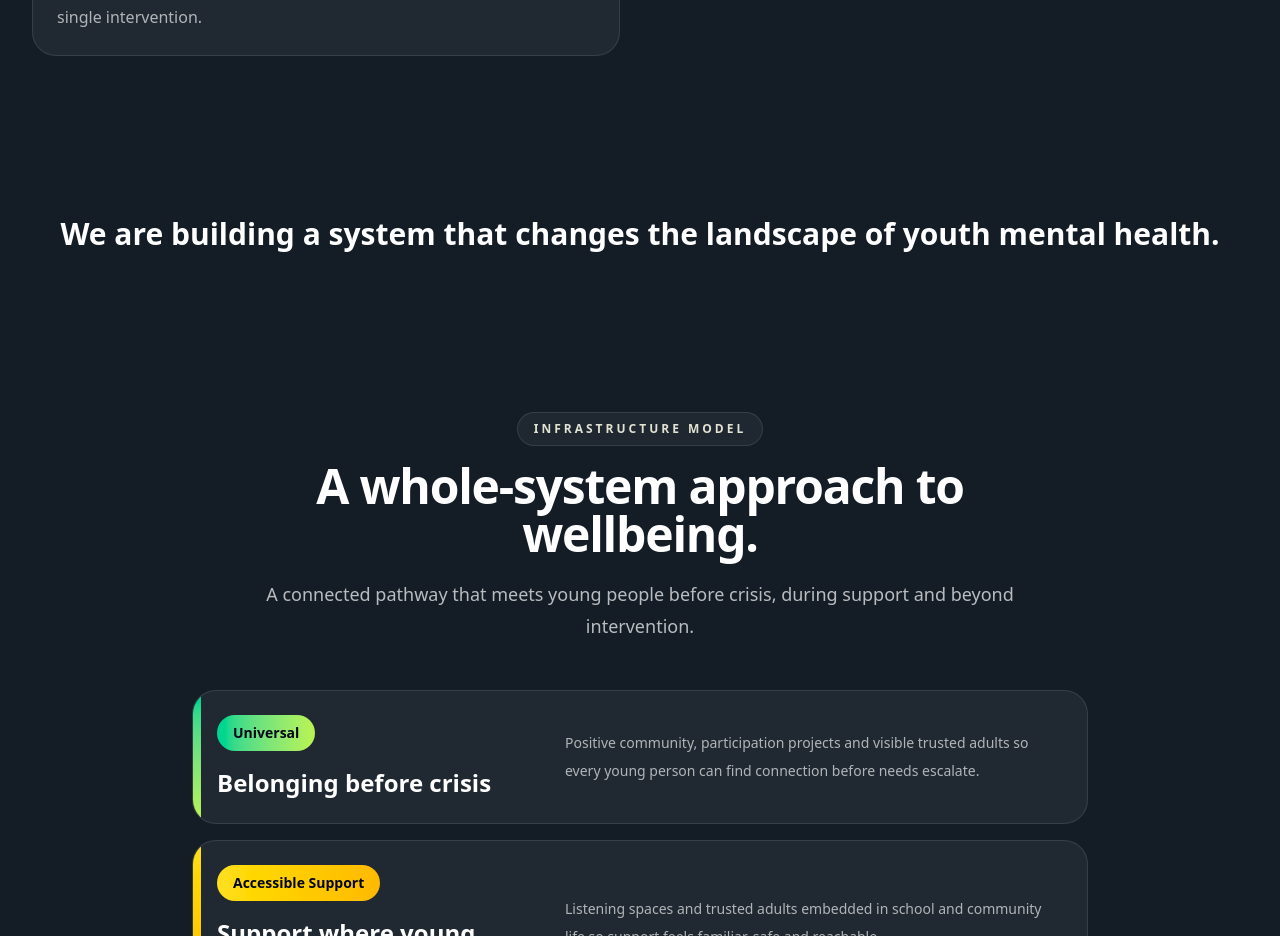
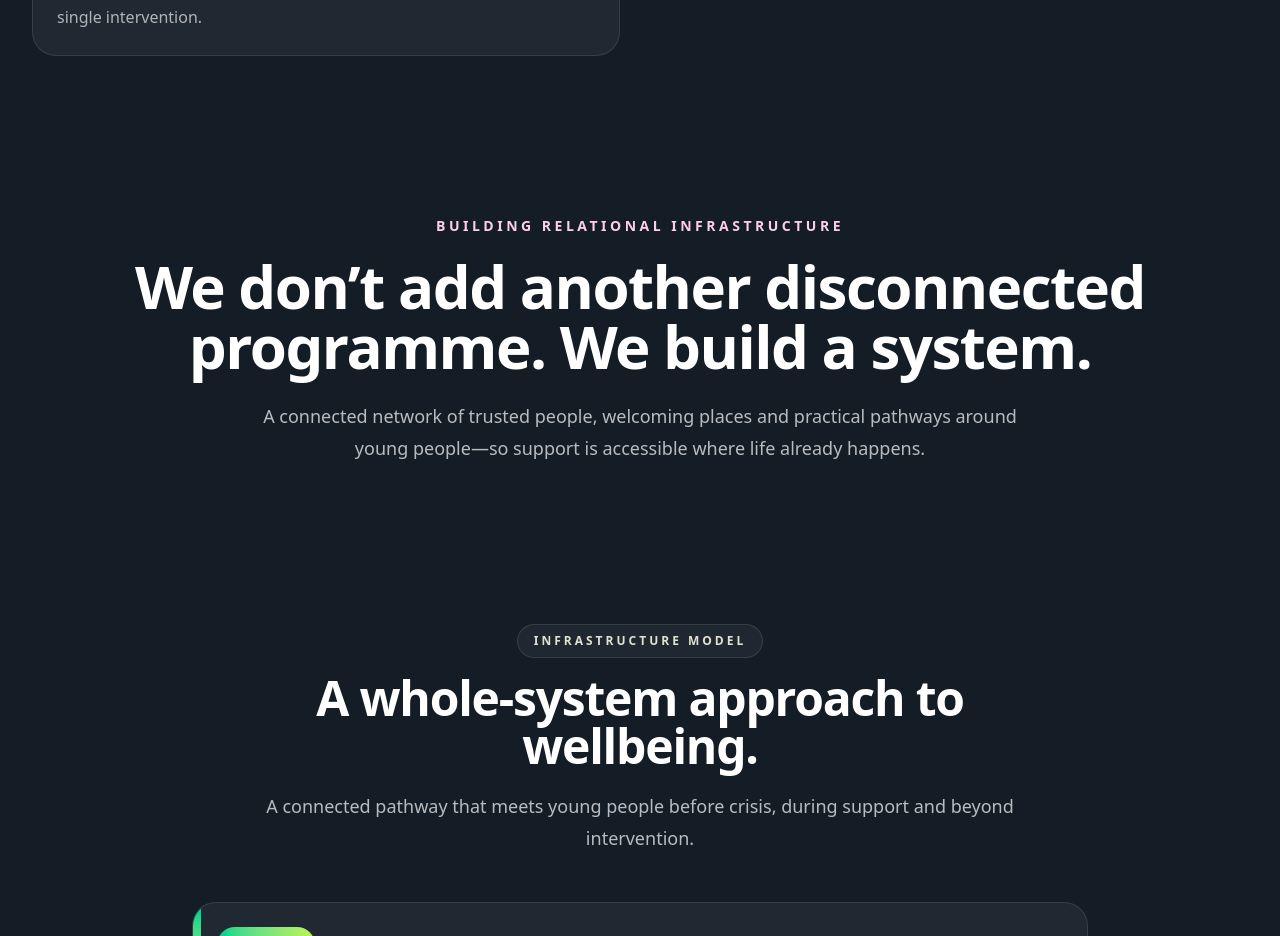
Before and after one commit to tomlambertstlukes-create/overflow-website, a Next.js app: page / in a window 1280 px wide. Shown: the part 2020-2956 px from the top of the page. Built offline with nearby package versions, Linux system fonts and the light colour scheme.

Commit message:
Strengthen relational infrastructure statement

```diff
--- a/components/StatementBand.jsx
+++ b/components/StatementBand.jsx
@@ -1,9 +1,17 @@
 export default function StatementBand() {
   return (
-    <div className="py-20 text-center">
-      <h2 className="text-3xl font-bold">
-        We are building a system that changes the landscape of youth mental health.
+    <section className="mx-auto max-w-6xl px-5 py-20 text-center lg:px-8">
+      <p className="text-sm font-black uppercase tracking-[0.25em] text-pink-200">
+        Building relational infrastructure
+      </p>
+      <h2 className="mt-5 text-4xl font-black tracking-tight sm:text-6xl">
+        We don’t add another disconnected programme. We build a system.
       </h2>
-    </div>
+      <p className="mx-auto mt-6 max-w-3xl text-lg leading-8 text-white/70">
+        A connected network of trusted people, welcoming places and practical
+        pathways around young people—so support is accessible where life already
+        happens.
+      </p>
+    </section>
   );
 }
```
